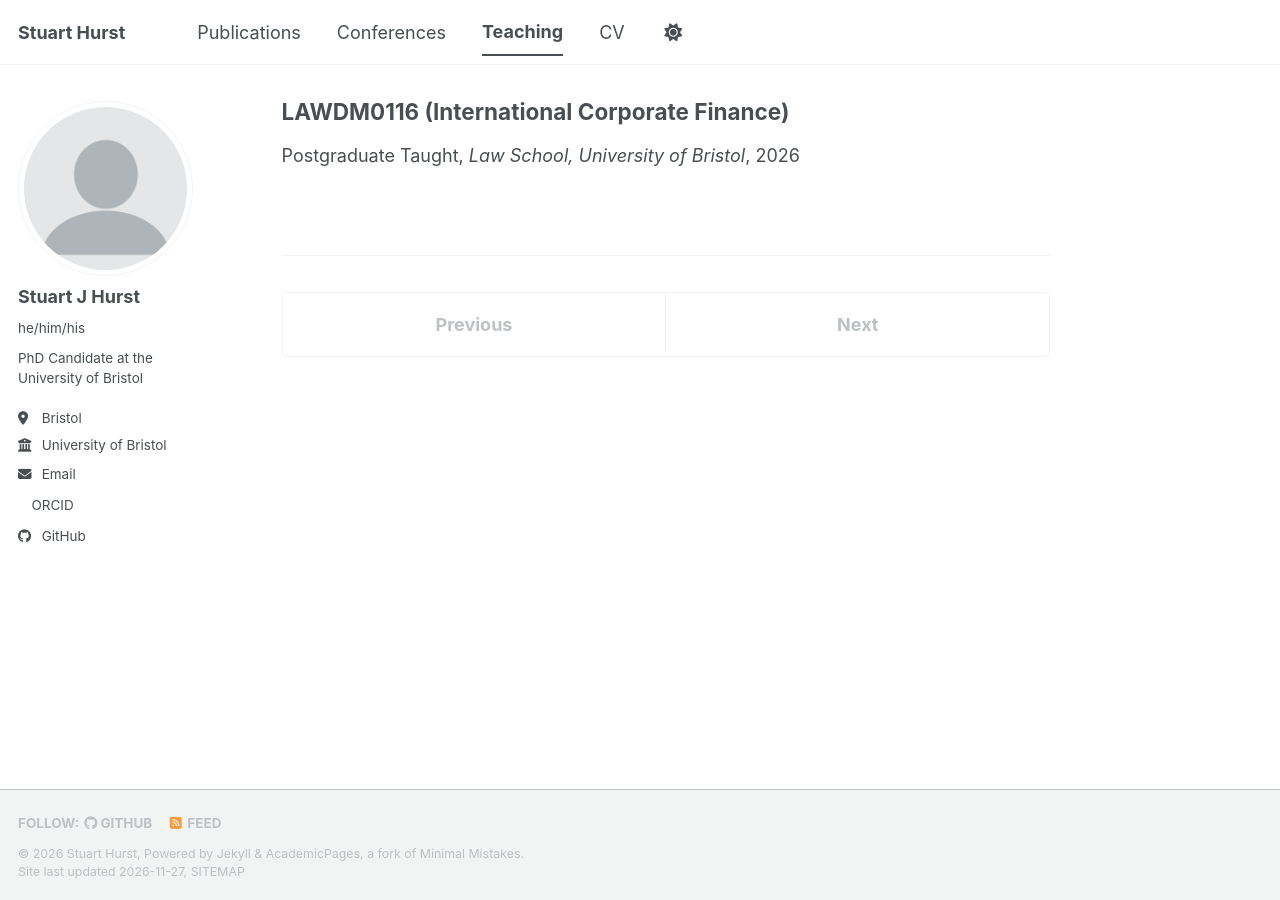
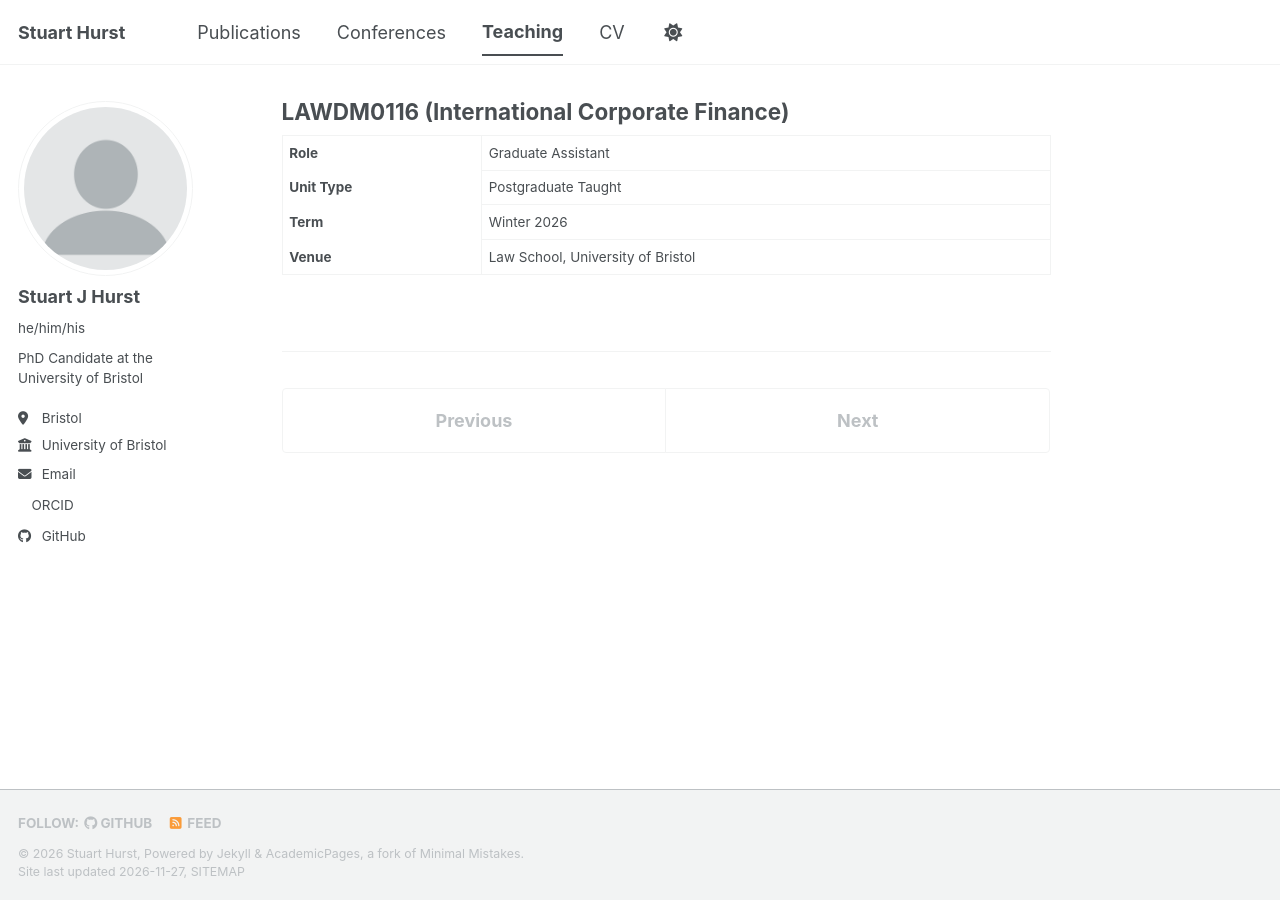
Before and after one commit to stuartjhurst/stuartjhurst.github.io, a Jekyll site: the page built from _teaching/2026LAWDM0116.md, in a window 1280 px wide. Built offline with Jekyll 4.4.1, drawn with Linux system fonts in a browser that asks for light colours; a script bundle is joined from its source files by our own code; a style sheet for code colours, icons or effects is not loaded.

Commit message:
Update single.html

```diff
--- a/_layouts/single.html
+++ b/_layouts/single.html
@@ -35,7 +35,34 @@ layout: default
         {% endif %}
 
         {% if page.collection == 'teaching' %}
-          <p> {{ page.type }}, <i>{{ page.venue }}</i>, {{ page.date | default: "1900-01-01" | date: "%Y" }} </p>
+          <table class="teaching-meta-table">
+            <tbody>
+              {% if page.role %}
+                <tr>
+                  <th>Role</th>
+                  <td>{{ page.role }}</td>
+                </tr>
+              {% endif %}
+              {% if page.type %}
+                <tr>
+                  <th>Unit Type</th>
+                  <td>{{ page.type }}</td>
+                </tr>
+              {% endif %}
+              {% if page.term %}
+                <tr>
+                  <th>Term</th>
+                  <td>{{ page.term }}</td>
+                </tr>
+              {% endif %}
+              {% if page.venue %}
+                <tr>
+                  <th>Venue</th>
+                  <td>{{ page.venue }}</td>
+                </tr>
+              {% endif %}
+            </tbody>
+          </table>
         {% elsif page.venue and page.date %}
           {% comment %}<!-- "Published in" on the left; DOI (publications only) on the right, larger -->{% endcomment %}
           <div style="display: flex; justify-content: space-between; align-items: baseline; flex-wrap: wrap; gap: 0.5em;">
```
